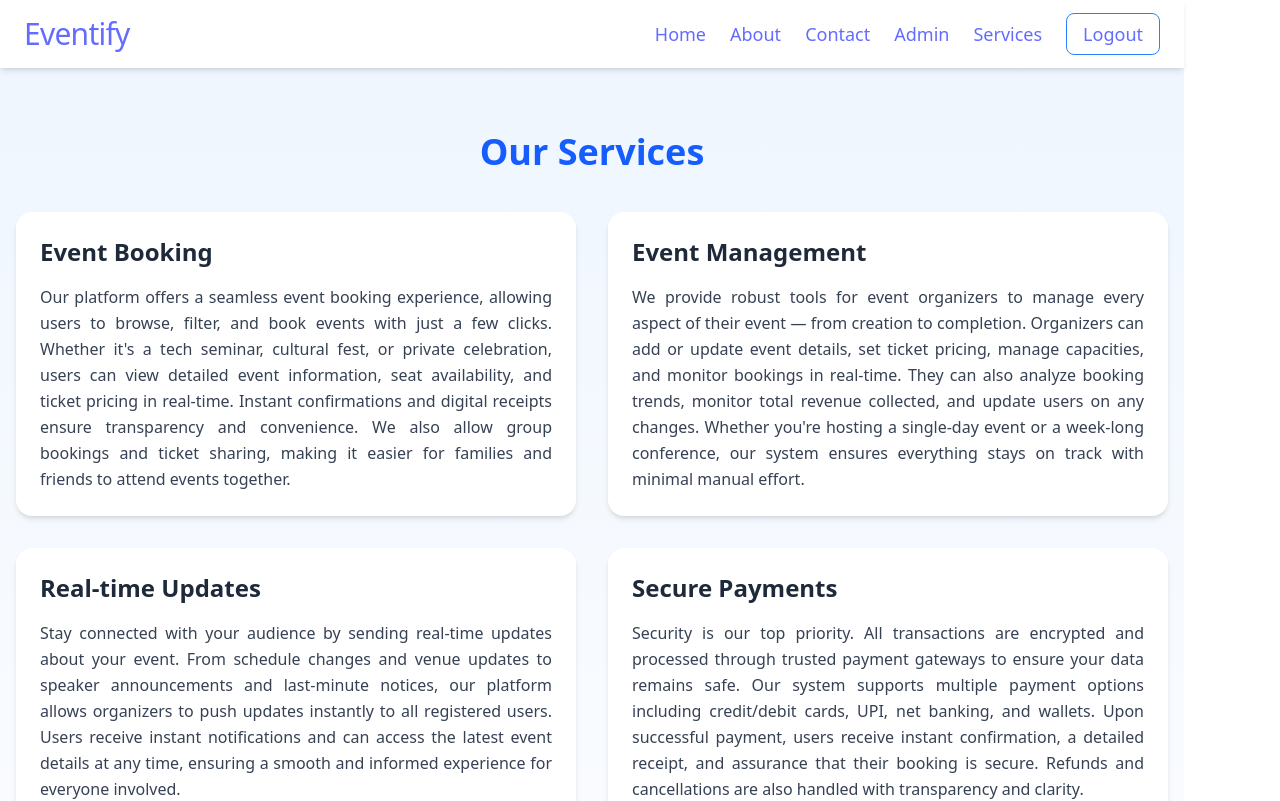
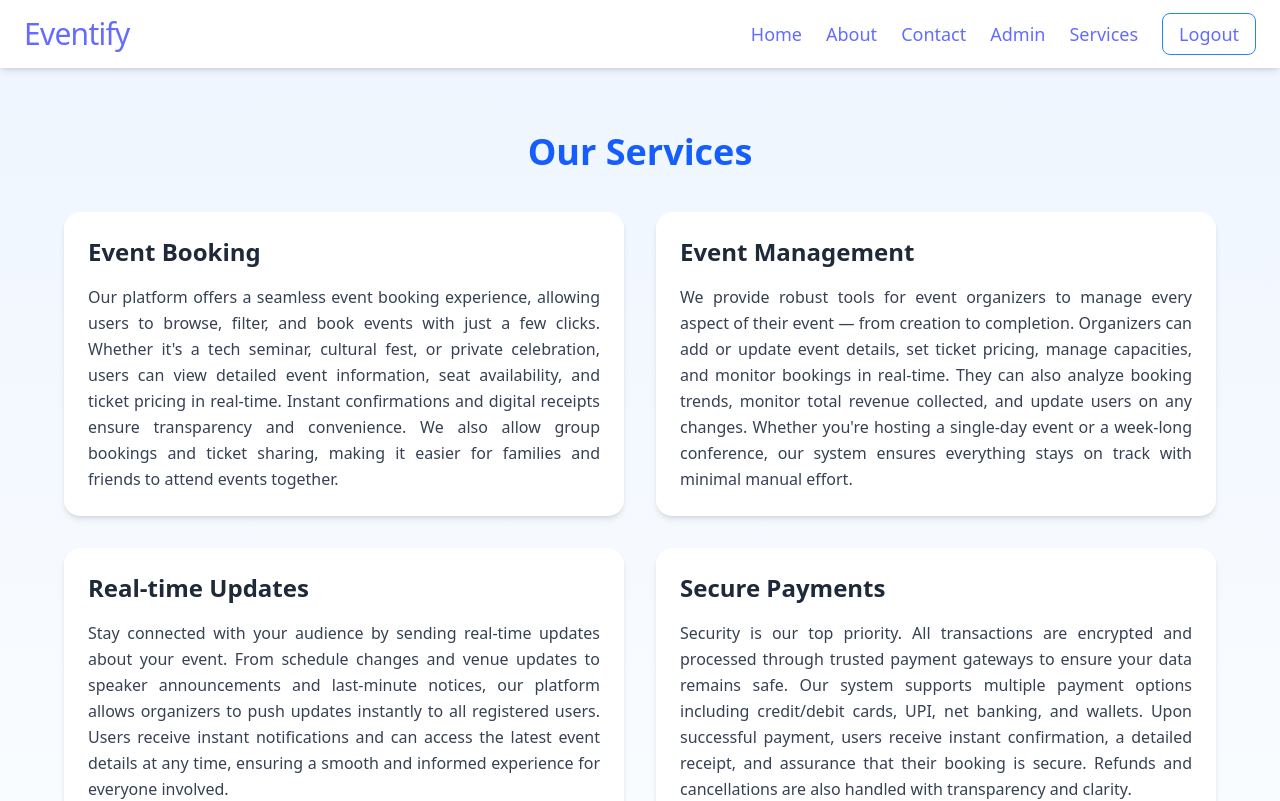
Before and after one commit to Anurag910955/mini_project_college, a React (Vite) app in the folder frontend/: page /services in a window 1280 px wide. Shown: the top 801 px of the page. Built offline with nearby package versions, Linux system fonts and the light colour scheme.

Commit message:
Services

```diff
--- a/frontend/src/pages/Services.jsx
+++ b/frontend/src/pages/Services.jsx
@@ -34,7 +34,7 @@ const Services = () => {
   ];
 
   return (
-    <div className="min-h-screen flex items-center justify-center bg-gradient-to-b from-blue-50 to-white px-4 py-16">
+    <div className=" w-screen h-full flex items-center justify-center bg-gradient-to-b from-blue-50 to-white px-4 py-16">
       {loading ? (
         <div className="text-center text-gray-500 text-lg animate-pulse">
           Loading services...
```
